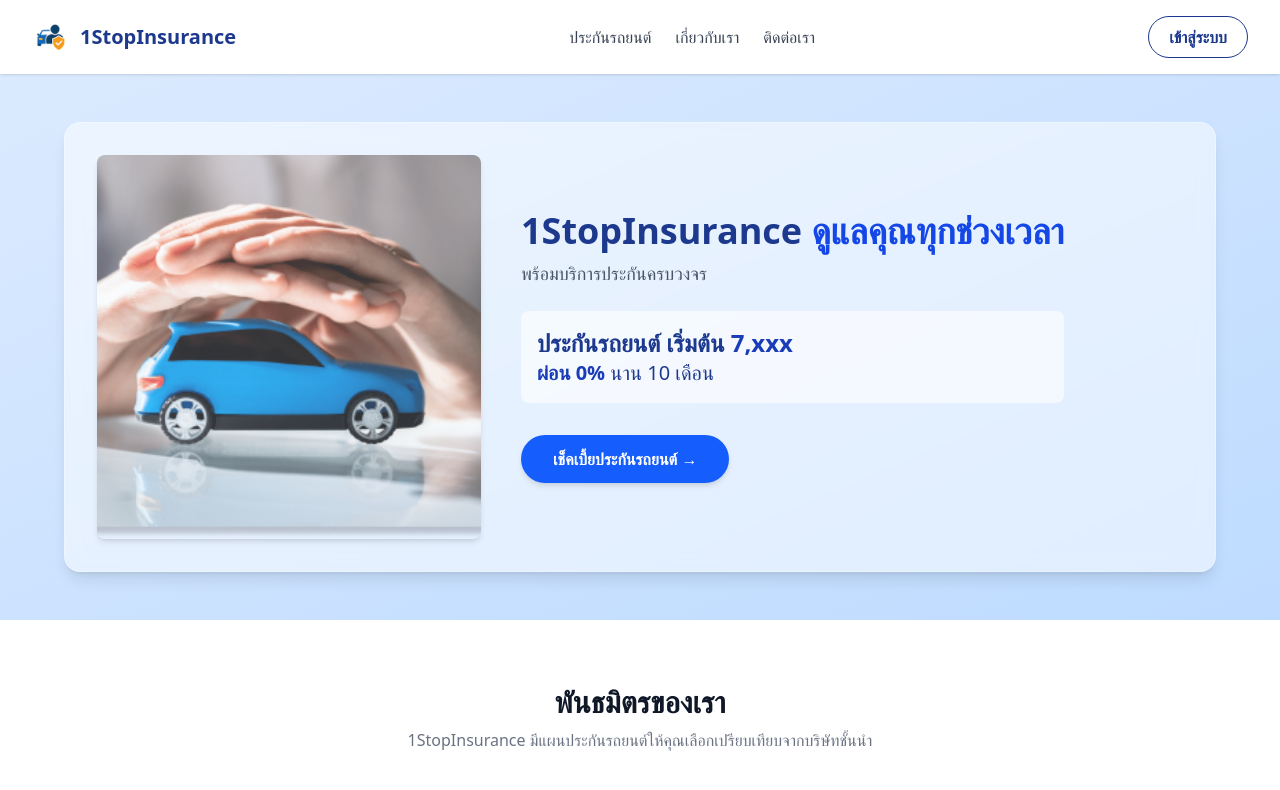
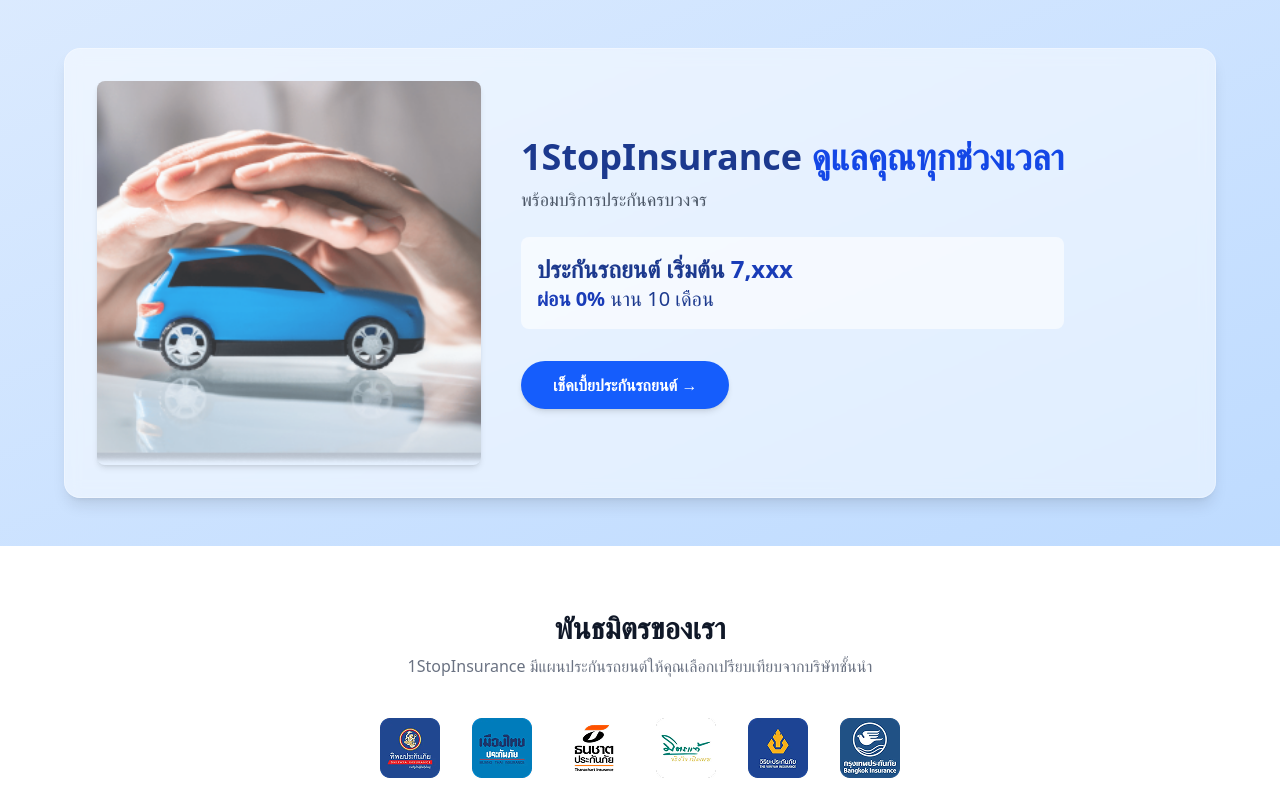
Before and after one commit to nut2275/1stopinsurance-react, a React (Vite) app in the folder 1stopinsurance-react/: page / in a window 1280 px wide. Shown: the top 790 px of the page. Built offline with nearby package versions, Linux system fonts and the light colour scheme.

Commit message:
remove menu logined

```diff
--- a/1stopinsurance-react/src/layouts/MainLayout.tsx
+++ b/1stopinsurance-react/src/layouts/MainLayout.tsx
@@ -8,7 +8,7 @@
   return (
     <div className="flex flex-col min-h-screen">
       {/* ส่วนหัว (Header) */}
-      <MenuLogined />
+      {/* <MenuLogined /> */}
 
       {/* ส่วนเนื้อหา (Content) จะเปลี่ยนไปเรื่อยๆ ตามหน้าเว็บ */}
       <main className="flex-grow">
```
